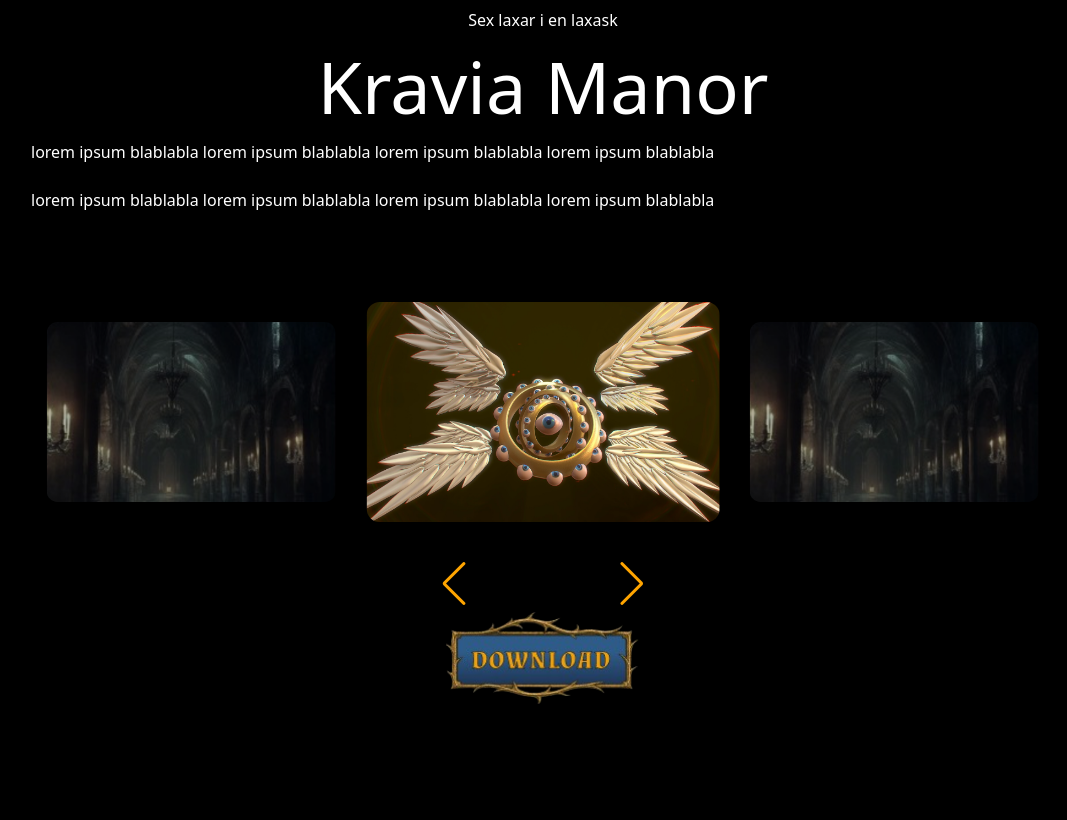
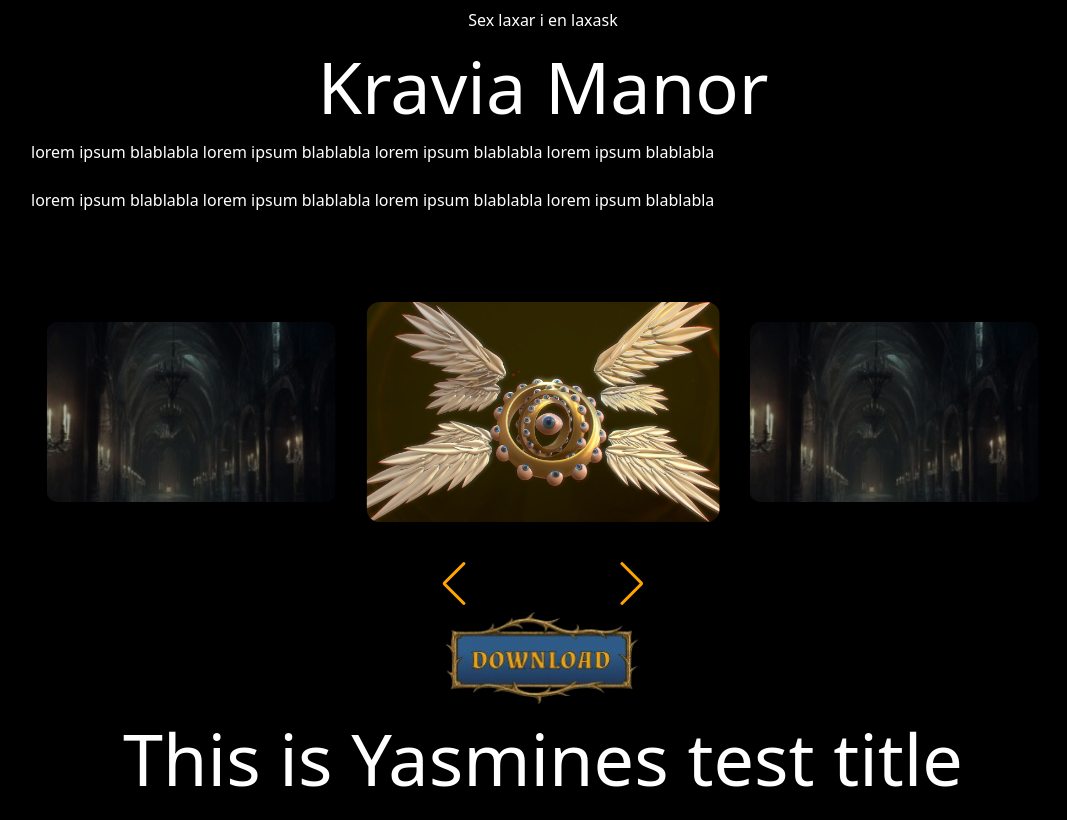
Before and after one commit to Endorze/Thornbound, a Next.js app: page / in a window 1280 px wide. Shown: the whole page, without its empty margins (97-1164 px from the left). Built offline with nearby package versions, Linux system fonts and the light colour scheme.

Commit message:
added Yasmines title to dev

```diff
--- a/src/app/page.tsx
+++ b/src/app/page.tsx
@@ -1,6 +1,7 @@
 import ImageCarousel from "./components/Carousel/Carousel";
 import images from "@/data/images";
 import DownloadButton from "./components/DownloadButton/DownloadButton";
+import H2Title from "./components/H2Title/H2Title";
 
 export default function Home() {
   return (
@@ -8,6 +9,7 @@ export default function Home() {
       <h1>Sex laxar i en laxask</h1>
       <ImageCarousel images={images} title="Kravia Manor" text1="lorem ipsum blablabla lorem ipsum blablabla lorem ipsum blablabla lorem ipsum blablabla" text2="lorem ipsum blablabla lorem ipsum blablabla lorem ipsum blablabla lorem ipsum blablabla"/>
       <DownloadButton />
+      <H2Title text="This is Yasmines test title" size="72px"/>
     </div>
   );
 }
```
